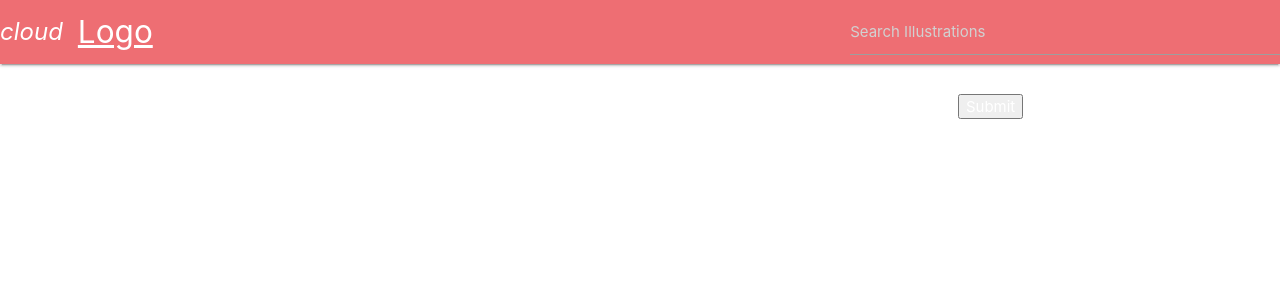
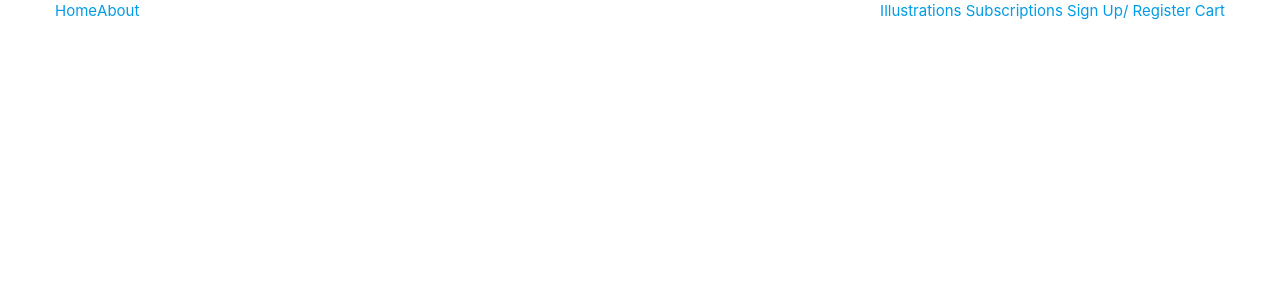
Before and after one commit to afratetlay/illustrations, a Django app: page / in a window 1280 px wide. Shown: the top 300 px of the page. Run offline with Django 3.2, Linux system fonts and the light colour scheme; some libraries are stand-ins or nearby versions.

Commit message:
working on my navbar and css

```diff
--- /dev/null
+++ b/static/css/base.css
@@ -0,0 +1,5 @@
+.inner_main_menu {margin: 0 auto; width:1170px;}
+.inner_main_menu ul{margin: 0; padding; list-style: none;text-align: right;}
+.inner_main_menu ul li{float: none; display: inline-block;}
+.inner_main_menu ul li:nth-child(1){float: left;}
+.inner_main_menu ul li:nth-child(2){float: left;}
--- a/templates/base.html
+++ b/templates/base.html
@@ -18,6 +18,7 @@
 
     {% block extra_css %}
     <link rel="stylesheet" href="https://cdnjs.cloudflare.com/ajax/libs/materialize/0.100.2/css/materialize.min.css">
+    <link rel="stylesheet" href="static/css/base.css">
     {% endblock %}
 
     {% block corejs %}
@@ -34,21 +35,18 @@
   </head>
 
   <body>
-    <header class="container-fluid fixed-top"></header>
-      <nav>
-    <div class="nav-wrapper">
-      <a href="#!" class="brand-logo"><i class="material-icons">cloud</i>Logo</a>
-      <ul class="right hide-on-med-and-down">
-      <form method="GET" action="">
-      <input type="text" name="q" placeholder="Search Illustrations"><input type="submit" value="Submit">
-        <li><a href="sass.html"><i class="material-icons">search</i></a></li>
-        </form>
-        <li><a href="badges.html"><i class="material-icons">view_module</i></a></li>
-        <li><a href="collapsible.html"><i class="material-icons">refresh</i></a></li>
-        <li><a href="mobile.html"><i class="material-icons">more_vert</i></a></li>
-      </ul>
+    <div id="main_menu">
+        <div class="inner_main_menu">
+            <ul>
+                <li><a href="">Home</a></li>
+                <li><a href="">About</a></li>
+                <li><a href="">Illustrations</a></li>
+                <li><a href="">Subscriptions</a></li>
+                <li><a href="">Sign Up/ Register</a></li>
+                <li><a href="">Cart</a></li>
+            </ul>
+        </div>
     </div>
-  </nav>
 
     {% if messages %}
         <div class="message-container"></div>
```
